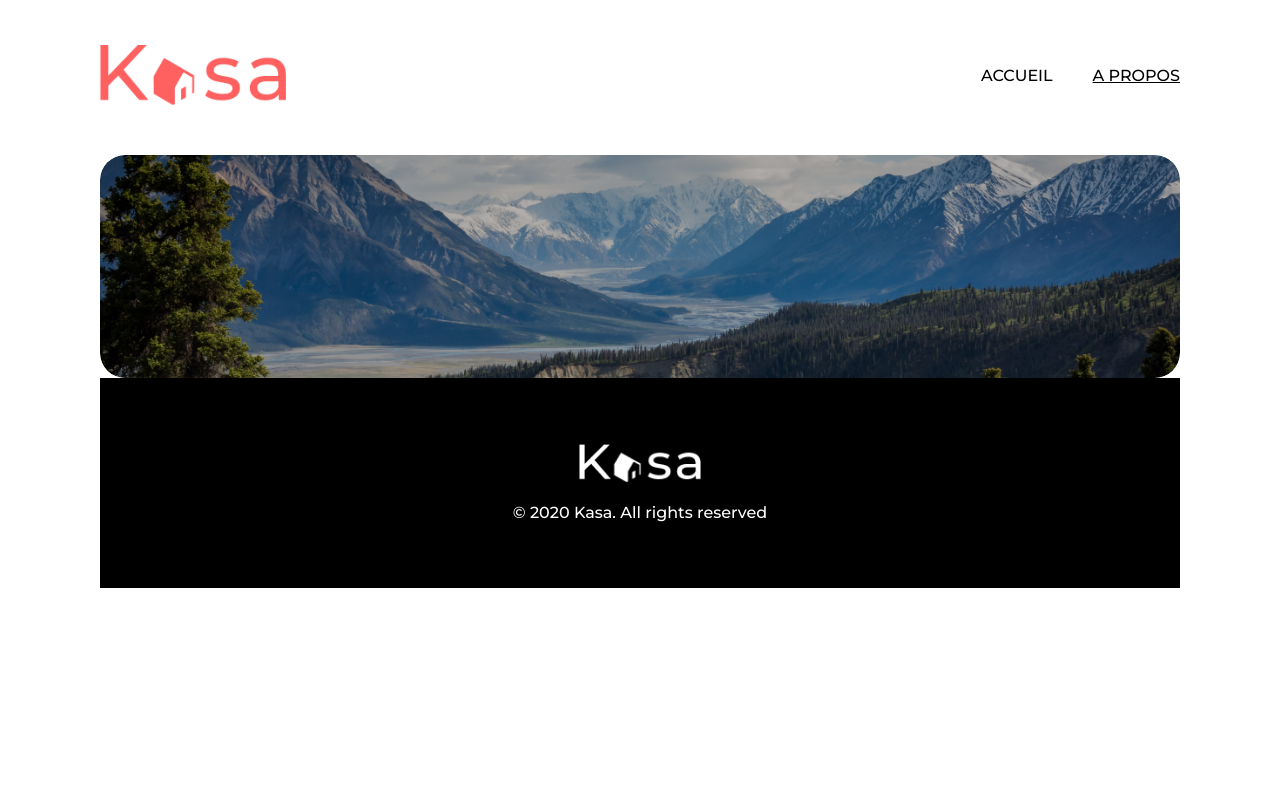
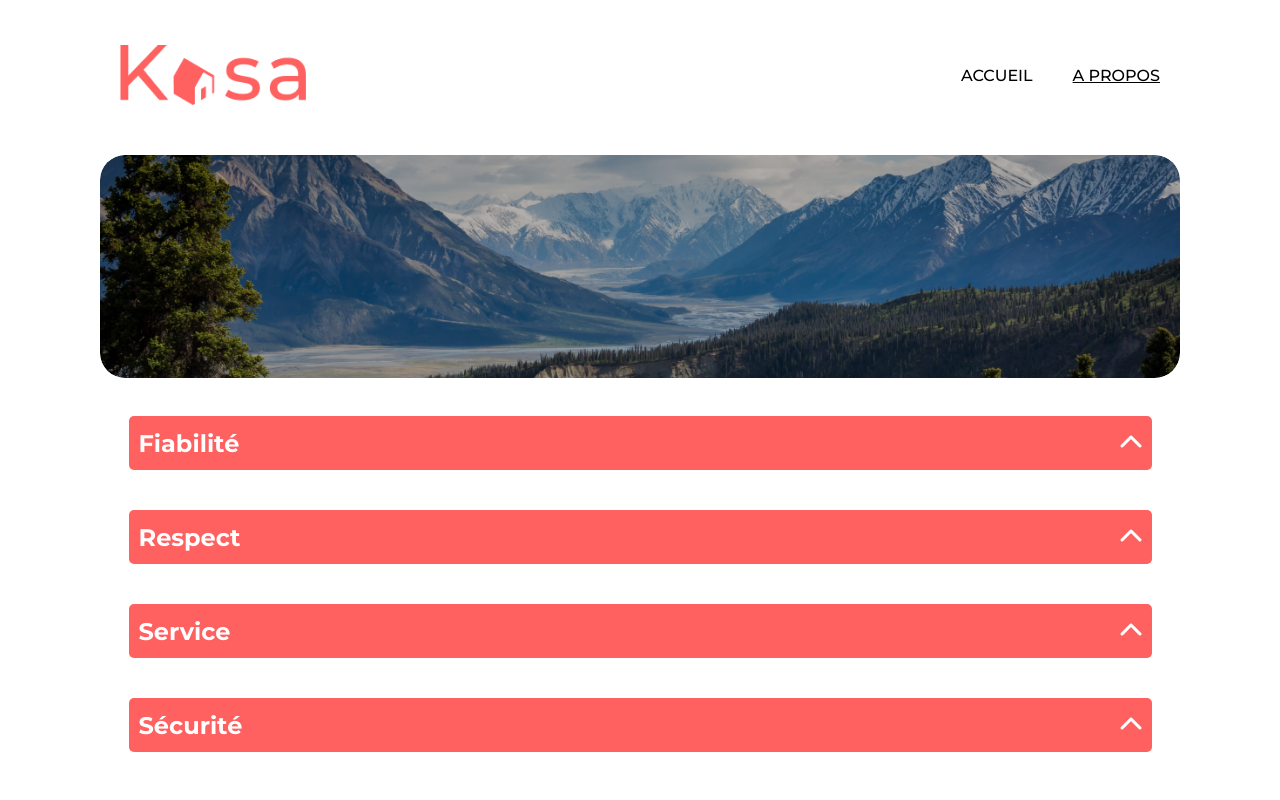
Before and after one commit to Solweg/Kasa, a React (Vite) app: page /apropos in a window 1280 px wide. Shown: the top 800 px of the page. Built offline with nearby package versions, Linux system fonts and the light colour scheme.

Commit message:
page d'erreur

```diff
--- a/index.html
+++ b/index.html
@@ -6,6 +6,8 @@
     <meta name="viewport" content="width=device-width, initial-scale=1.0" />
     <title>Kasa</title>
     <link rel="preconnect" href="https://fonts.googleapis.com">
+    <link rel="stylesheet" href="https://cdnjs.cloudflare.com/ajax/libs/font-awesome/6.0.0-beta3/css/all.min.css">
+
 <link rel="preconnect" href="https://fonts.gstatic.com" crossorigin>
 <link href="https://fonts.googleapis.com/css2?family=Montserrat:ital,wght@0,100..900;1,100..900&display=swap" rel="stylesheet">
   </head>
--- a/src/components/collapses/CollapsesPropos.jsx
+++ b/src/components/collapses/CollapsesPropos.jsx
@@ -1,9 +1,67 @@
-import React from "react"
+import React, { useState, useRef, useEffect } from "react";
+import "../../styles/collapses/collapsesPropos.scss";
 
-function collapsesPropos (){
-    return(
-        <h1>Collapses Propos </h1>
-    )
+function CollapsesPropos() {
+    const [openCollapses, setOpenCollapses] = useState([]);
+    const contentRefs = useRef([]);
+
+    const toggleCollapse = (index) => {
+        setOpenCollapses(prevState => {
+            if (prevState.includes(index)) {
+                return prevState.filter(i => i !== index);
+            } else {
+                return [...prevState, index];
+            }
+        });
+    };
+
+    useEffect(() => {
+        contentRefs.current.forEach((ref, index) => {
+            if (ref) {
+                ref.style.maxHeight = openCollapses.includes(index) ? `${ref.scrollHeight}px` : "0px";
+            }
+        });
+    }, [openCollapses]);
+
+    return (
+        <div className="collapses-container">
+            {["Fiabilité", "Respect", "Service", "Sécurité"].map((title, index) => (
+                <div className={`collapse-item ${openCollapses.includes(index) ? "open" : ""}`} key={index}>
+                    <div className="collapse-header" onClick={() => toggleCollapse(index)}>
+                        {title}
+                        <span className="collapse-icon">
+                            {openCollapses.includes(index) ? (
+                                <i className="fa-solid fa-chevron-down"></i>
+                            ) : (
+                                <i className="fa-solid fa-chevron-up"></i>
+                            )}
+                        </span>
+                    </div>
+                    <div
+                        className="collapse-content"
+                        ref={el => (contentRefs.current[index] = el)}
+                    >
+                        {getCollapseContent(index)}
+                    </div>
+                </div>
+            ))}
+        </div>
+    );
 }
 
-export default collapsesPropos
+const getCollapseContent = (index) => {
+    switch (index) {
+        case 0:
+            return "Les annonces postées sur Kasa garantissent une fiabilité totale. Les photos sont conformes aux logements, et toutes les informations sont régulièrement vérifiées par nos équipes.";
+        case 1:
+            return "La bienveillance fait partie des valeurs fondatrices de Kasa. Tout comportement discriminatoire ou de perturbation du voisinage entraînera une exclusion de notre plateforme.";
+        case 2:
+            return "La bienveillance fait partie des valeurs fondatrices de Kasa. Tout comportement discriminatoire ou de perturbation du voisinage entraînera une exclusion de notre plateforme.";
+        case 3:
+            return "La sécurité est la priorité de Kasa. Aussi bien pour nos hôtes que pour les voyageurs, chaque logement correspond aux critères de sécurité établis par nos services. En laissant une note aussi bien à l'hôte qu'au locataire, cela permet à nos équipes de vérifier que les standards sont bien respectés. Nous organisons également des ateliers sur la sécurité domestique pour nos hôtes.";
+        default:
+            return "";
+    }
+};
+
+export default CollapsesPropos;
--- a/src/pages/Apropos.jsx
+++ b/src/pages/Apropos.jsx
@@ -1,10 +1,12 @@
 import React from 'react';
 import Banner from "../components/Banner";
+import CollapsesPropos from "../components/collapses/CollapsesPropos"
 
 function Apropos(){
     return(
         <div>
              <Banner currentPage="about" />
+             <CollapsesPropos/>
         </div>
     )
 }
--- a/src/pages/ErrorPage.jsx
+++ b/src/pages/ErrorPage.jsx
@@ -1,11 +1,14 @@
 import React from 'react';
+import "../styles/errorPage.scss";
 
 function ErrorPage(){
     return(
-        <div>
-            <h1>Route page d&#39erreur</h1>
+        <div className="error-container">
+            <h1 className="error-code">404</h1>
+            <p className="error-message">Oups! La page que vous demandez n'existe pas.</p>
+            <a href="/" className="error-link">Retourner sur la page d'accueil</a>
         </div>
     )
 }
 
-export default ErrorPage
+export default ErrorPage;
--- a/src/styles/all.scss
+++ b/src/styles/all.scss
@@ -10,7 +10,6 @@ body{
     margin-right: 20px;
 }
 
-
 @media (min-width: 600px) {
     body{
         margin-left: 100px;
--- /dev/null
+++ b/src/styles/collapses/collapsesPropos.scss
@@ -0,0 +1,64 @@
+.collapses-container {
+    width: 100%;
+    margin: 0 auto;
+    margin-top: 19px;
+    margin-bottom: 19px;
+    gap: 20px;
+
+    @media (min-width: 600px) {
+        max-width: 1023px;
+        margin-top: 38px; /* Marges spécifiques pour le bureau */
+        margin-bottom: 36px; /* Marges spécifiques pour le bureau */
+    }
+}
+
+.collapse-item {
+    overflow: hidden;
+
+    &.open .collapse-content {
+        visibility: visible;
+        opacity: 1;
+        transition: max-height 0.3s ease, visibility 0s linear 0s, opacity 0.3s linear;
+    }
+
+    .collapse-header {
+        border-radius: 5px;
+        background-color: #FF6060;
+        padding: 10px; /* Ajustement du padding */
+        font-weight: bold;
+        cursor: pointer;
+        display: flex;
+        justify-content: space-between;
+        align-items: center;
+        color: #fff; /* Couleur blanche pour le texte */
+        transition: background-color 0.3s ease; /* Transition fluide pour le changement de couleur */
+
+        @media (min-width: 600px) {
+            height: 54px; /* Hauteur fixe de 54px */
+            font-size: 24px; /* Taille de la police de 24px */
+        }
+    }
+
+    .collapse-icon {
+        margin-left: 10px;
+        color: #fff; /* Couleur blanche pour l'icône */
+    }
+
+    .collapse-content {
+        background-color: #fff;
+        margin-left: 15px;
+        margin-top: 10px;
+        margin-bottom: 20px;
+        color: #000; /* Couleur noire pour le texte du contenu */
+        max-height: 0;
+        overflow: hidden;
+        visibility: hidden;
+        opacity: 0;
+        transition: max-height 0.3s ease, visibility 0s linear 0.3s, opacity 0.3s linear;
+
+        @media (min-width: 600px) {
+            max-height: 500px; /* Ajustement de la hauteur maximale pour les grands écrans */
+            margin-bottom: 30px; /* Ajout de margin-bottom pour les grands écrans */
+        }
+    }
+}
--- /dev/null
+++ b/src/styles/errorPage.scss
@@ -0,0 +1,31 @@
+.error-container {
+    display: flex;
+    flex-direction: column;
+    align-items: center;
+    justify-content: center;
+    height: 100vh;
+    text-align: center;
+    background-color: #fff;
+
+    .error-code {
+        font-size: 10rem;
+        color: #FF6060;
+    }
+
+    .error-message {
+        font-size: 1.5rem;
+        color: #FF6060;
+        margin: 1rem 0;
+    }
+
+    .error-link {
+        font-size: 1rem;
+        color: #000;
+        text-decoration: underline;
+        cursor: pointer;
+
+        &:hover {
+            color: #FF6060;
+        }
+    }
+}
--- a/src/styles/header.scss
+++ b/src/styles/header.scss
@@ -2,8 +2,7 @@
     display: flex;
     justify-content: space-between;
     align-items: center;
-    margin-top: 20px;
-    margin-bottom: 27px;
+    margin: 27px 20px 20px 20px;
 
     .logo__header {
         display: flex;
```
